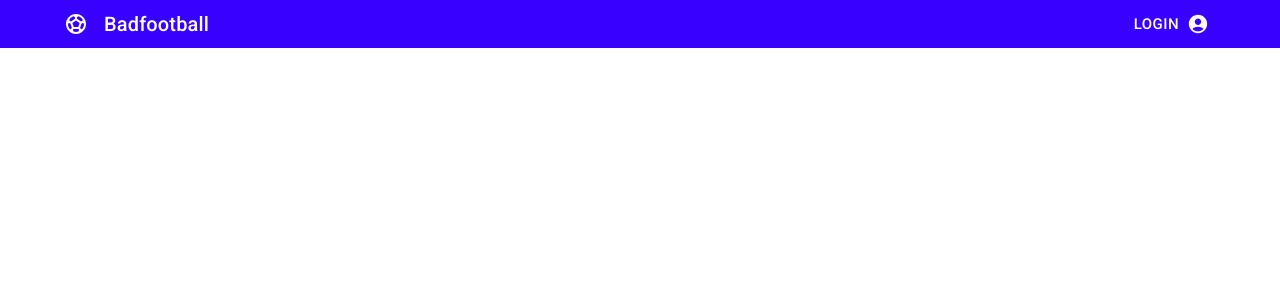
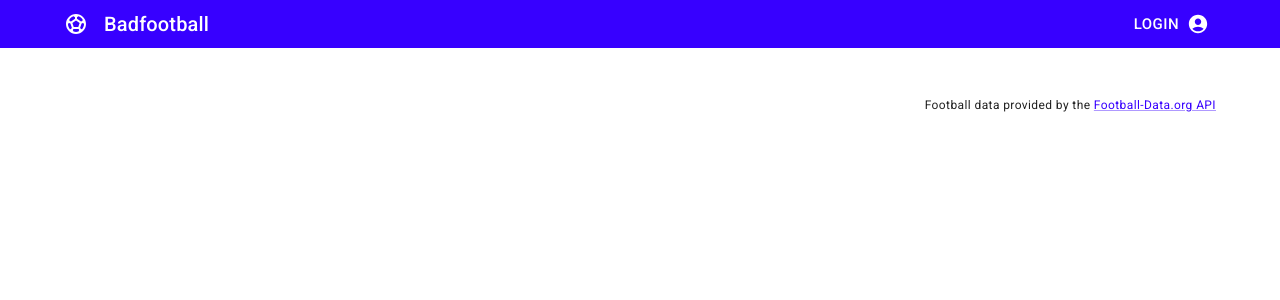
Before and after one commit to alex-daley/badfootball, a React (Create React App) app in the folder client/: page / in a window 1280 px wide. Shown: the top 300 px of the page. Built offline with nearby package versions, Linux system fonts and the light colour scheme; no server answers.

Commit message:
API attribution

```diff
--- a/client/src/AppDashboard.jsx
+++ b/client/src/AppDashboard.jsx
@@ -3,6 +3,7 @@ import Stack from '@mui/material/Stack'
 import Typography from '@mui/material/Typography'
 import Grid from '@mui/material/Grid'
 import Paper from '@mui/material/Paper'
+import Attribution from './Attribution'
 import SelectCompetition from './SelectCompetition'
 import SelectTeam from './SelectTeam'
 import SelectFormation from './SelectFormation'
@@ -46,6 +47,9 @@ export default function AppDashboard({
 }) {
   return (
     <Grid container spacing={2}>
+      <Grid item xs={12}>
+        <Attribution />
+      </Grid>
       {state.competitions && state.competitionSelected && (
         <GridPaper xs={12} md={4}>
           <Section title="Please choose a competition">
--- /dev/null
+++ b/client/src/Attribution.jsx
@@ -0,0 +1,25 @@
+import Box from '@mui/material/Box'
+import Typography from '@mui/material/Typography'
+import Link from '@mui/material/Link'
+
+export default function Attribution() {
+  return (
+    <Box
+      sx={{
+        width: '100%',
+        display: 'flex',
+        justifyContent: 'flex-end'
+      }}
+    >
+      <Typography variant="caption">
+        Football data provided by the {}
+          <Link
+            variant="caption"
+            href="https://www.football-data.org/"
+          >
+            Football-Data.org API
+          </Link>
+      </Typography>
+    </Box>
+  )
+}
```
